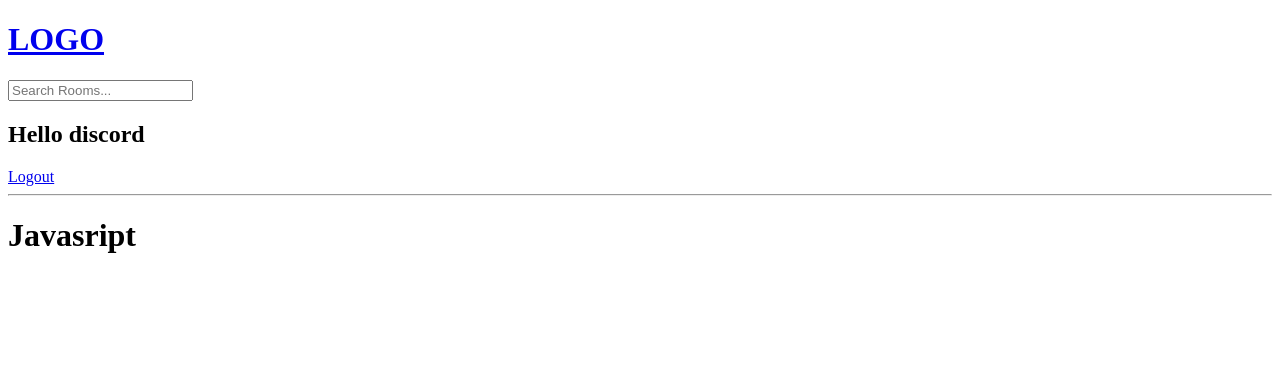
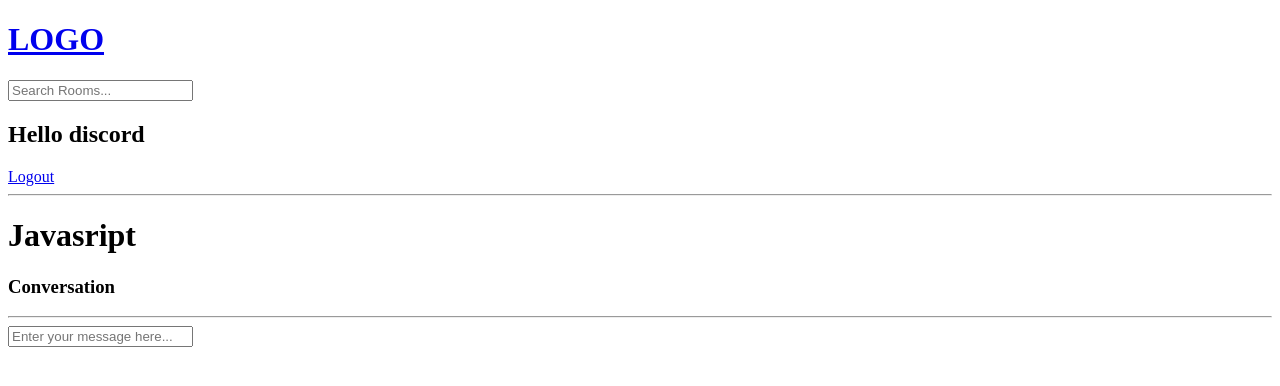
Before and after one commit to Ashutosh2302/Discord-Clone, a Django app: page /room/15/ in a window 1280 px wide. Shown: the top 386 px of the page. Run offline with Django 3.2, Linux system fonts and the light colour scheme; a user stored in the database is signed in; data comes from the database, SQL or seed files in the repository; both versions use the stored data as it was after the commit.

Commit message:
chat implementation

```diff
--- a/base/templates/base/room.html
+++ b/base/templates/base/room.html
@@ -1,4 +1,31 @@
 {% extends 'main.html' %}
 {% block content %}
 <h1>{{room.name}}</h1>
+<h1>{{room.description}}</h1>
+
+<div class='comments-wrapper'>
+    <h3>Conversation</h3>
+    <hr>
+
+    {% for message in room_messages %}
+
+        <div>
+            <small>@{{message.user}}     {{message.created|timesince}} ago</small>
+            <p>{{message.body}}</p>
+            <hr>
+        </div>
+
+    {% endfor %}
+
+    {% if request.user.is_authenticated %}
+    <div class='comment-form'>
+        <form method='POST', action=''>
+            {% csrf_token %}
+            <input type='text' name='body' placeholder='Enter your message here...'/>
+        </form>
+    </div>
+
+    {% endif %}
+
+</div>
 {% endblock %}
--- a/base/views.py
+++ b/base/views.py
@@ -76,7 +76,17 @@ def home(request):
 
 def room(request, pk):
     room = Room.objects.get(id=pk)
-    context = {'room': room}
+    room_messages = room.message_set.all().order_by('-created')
+
+    if request.method == 'POST':
+        message = Message.objects.create(
+            user=request.user,
+            room=room,
+            body=request.POST.get('body')
+        )
+        return redirect('room', pk=room.id)
+
+    context = {'room': room, 'room_messages': room_messages}
     return render(request, 'base/room.html', context)
 
 
```
Also changed, not shown: db.sqlite3.
